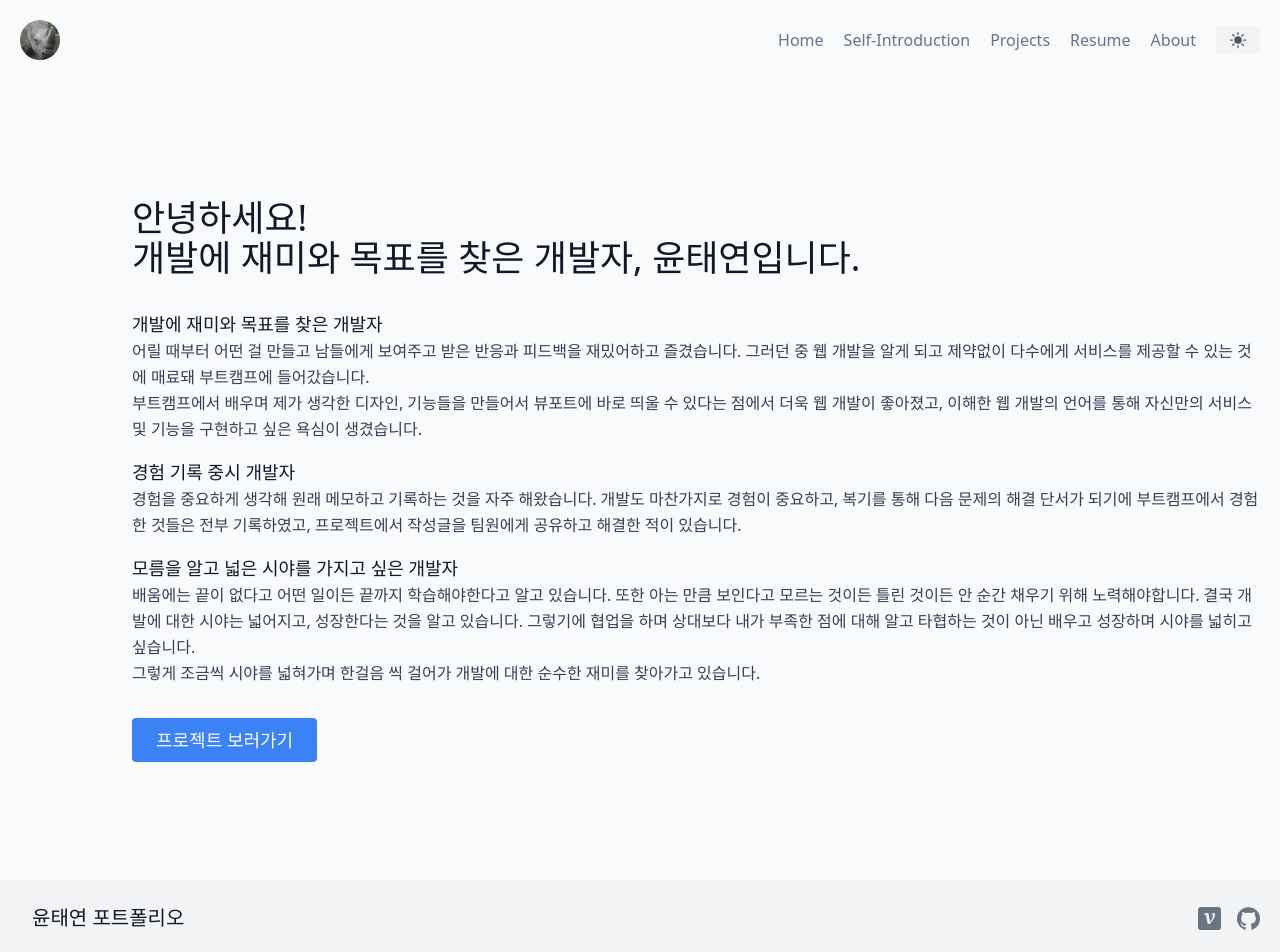
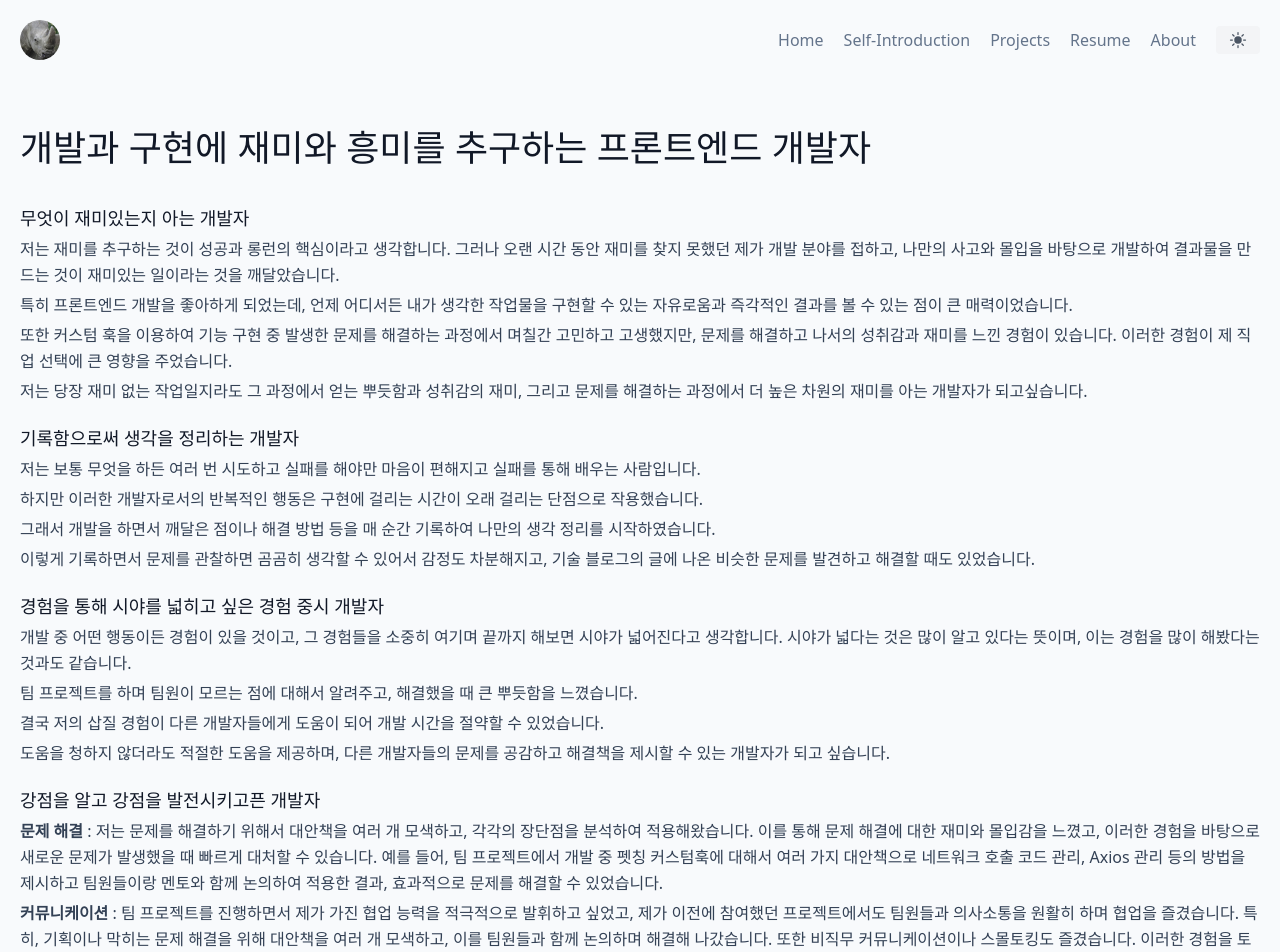
Before and after one commit to rhino-ty/Taeyeon_Portfoilo, a Next.js app: page /self-introduction in a window 1280 px wide. Shown: the top 952 px of the page. Built offline with nearby package versions, Linux system fonts and the light colour scheme.

Commit message:
feat: 이력서 토대로 SelfIntroduction 작성 및 디자인

```diff
--- a/src/components/SelfIntroductionContent.tsx
+++ b/src/components/SelfIntroductionContent.tsx
@@ -1,59 +1,97 @@
-import { Inter } from "@next/font/google";
 import Link from "next/link";
-
-const inter = Inter({ subsets: ["latin"] });
 
 export default function SelfIntroductionContent() {
   return (
     <>
-      <div className="lg:flex-grow lg:w-1/2 lg:pl-28 flex flex-col lg:items-start lg:text-left items-center text-center">
+      <main className="lg:flex-grow lg:w-1/2  flex flex-col lg:items-start lg:text-left items-center text-center">
         <h1 className="title-font sm:text-4xl text-3xl mb-4 font-medium text-gray-900">
-          안녕하세요!&nbsp;
-          <br className="hidden lg:inline-block" />
-          개발에 재미와 목표를 찾은 개발자, 윤태연입니다.
+          개발과 구현에 재미와 흥미를 추구하는 프론트엔드 개발자
         </h1>
-        <div className="mb-8 leading-relaxed">
-          <h2 className="text-gray-900 text-lg title-font font-medium mt-4">
-            개발에 재미와 목표를 찾은 개발자
+
+        <section className="mb-8 leading-relaxed">
+          <h2 className="self-intro-header title-font">무엇이 재미있는지 아는 개발자</h2>
+          <p className="self-intro-content">
+            저는 재미를 추구하는 것이 성공과 롱런의 핵심이라고 생각합니다. 그러나 오랜 시간 동안
+            재미를 찾지 못했던 제가 개발 분야를 접하고, 나만의 사고와 몰입을 바탕으로 개발하여
+            결과물을 만드는 것이 재미있는 일이라는 것을 깨달았습니다.
+          </p>
+          <p className="self-intro-content">
+            특히 프론트엔드 개발을 좋아하게 되었는데, 언제 어디서든 내가 생각한 작업물을 구현할 수
+            있는 자유로움과 즉각적인 결과를 볼 수 있는 점이 큰 매력이었습니다.
+          </p>
+          <p className="self-intro-content">
+            또한 커스텀 훅을 이용하여 기능 구현 중 발생한 문제를 해결하는 과정에서 며칠간 고민하고
+            고생했지만, 문제를 해결하고 나서의 성취감과 재미를 느낀 경험이 있습니다. 이러한 경험이
+            제 직업 선택에 큰 영향을 주었습니다.
+          </p>
+          <p className="self-intro-content">
+            저는 당장 재미 없는 작업일지라도 그 과정에서 얻는 뿌듯함과 성취감의 재미, 그리고 문제를
+            해결하는 과정에서 더 높은 차원의 재미를 아는 개발자가 되고싶습니다.
+          </p>
+
+          <h2 className="self-intro-header title-font">기록함으로써 생각을 정리하는 개발자</h2>
+          <p className="self-intro-content">
+            저는 보통 무엇을 하든 여러 번 시도하고 실패를 해야만 마음이 편해지고 실패를 통해 배우는
+            사람입니다.
+          </p>
+          <p className="self-intro-content">
+            하지만 이러한 개발자로서의 반복적인 행동은 구현에 걸리는 시간이 오래 걸리는 단점으로
+            작용했습니다.
+          </p>
+          <p className="self-intro-content">
+            그래서 개발을 하면서 깨달은 점이나 해결 방법 등을 매 순간 기록하여 나만의 생각 정리를
+            시작하였습니다.
+          </p>
+          <p className="self-intro-content">
+            이렇게 기록하면서 문제를 관찰하면 곰곰히 생각할 수 있어서 감정도 차분해지고, 기술
+            블로그의 글에 나온 비슷한 문제를 발견하고 해결할 때도 있었습니다.
+          </p>
+
+          <h2 className="self-intro-header title-font">
+            경험을 통해 시야를 넓히고 싶은 경험 중시 개발자
           </h2>
-          <p>
-            어릴 때부터 어떤 걸 만들고 남들에게 보여주고 받은 반응과 피드백을 재밌어하고 즐겼습니다.
-            그러던 중 웹 개발을 알게 되고 제약없이 다수에게 서비스를 제공할 수 있는 것에 매료돼
-            부트캠프에 들어갔습니다.
+          <p className="self-intro-content">
+            개발 중 어떤 행동이든 경험이 있을 것이고, 그 경험들을 소중히 여기며 끝까지 해보면 시야가
+            넓어진다고 생각합니다. 시야가 넓다는 것은 많이 알고 있다는 뜻이며, 이는 경험을 많이
+            해봤다는 것과도 같습니다.
           </p>
-          <p>
-            부트캠프에서 배우며 제가 생각한 디자인, 기능들을 만들어서 뷰포트에 바로 띄울 수 있다는
-            점에서 더욱 웹 개발이 좋아졌고, 이해한 웹 개발의 언어를 통해 자신만의 서비스 및 기능을
-            구현하고 싶은 욕심이 생겼습니다.
+          <p className="self-intro-content">
+            팀 프로젝트를 하며 팀원이 모르는 점에 대해서 알려주고, 해결했을 때 큰 뿌듯함을
+            느꼈습니다.
           </p>
-          <h2 className="text-gray-900 text-lg title-font font-medium mt-4">
-            경험 기록 중시 개발자
-          </h2>
-          <p>
-            경험을 중요하게 생각해 원래 메모하고 기록하는 것을 자주 해왔습니다. 개발도 마찬가지로
-            경험이 중요하고, 복기를 통해 다음 문제의 해결 단서가 되기에 부트캠프에서 경험한 것들은
-            전부 기록하였고, 프로젝트에서 작성글을 팀원에게 공유하고 해결한 적이 있습니다.
+          <p className="self-intro-content">
+            결국 저의 삽질 경험이 다른 개발자들에게 도움이 되어 개발 시간을 절약할 수 있었습니다.
           </p>
-          <h2 className="text-gray-900 text-lg title-font font-medium mt-4">
-            모름을 알고 넓은 시야를 가지고 싶은 개발자
-          </h2>
-          <p>
-            배움에는 끝이 없다고 어떤 일이든 끝까지 학습해야한다고 알고 있습니다. 또한 아는 만큼
-            보인다고 모르는 것이든 틀린 것이든 안 순간 채우기 위해 노력해야합니다. 결국 개발에 대한
-            시야는 넓어지고, 성장한다는 것을 알고 있습니다. 그렇기에 협업을 하며 상대보다 내가
-            부족한 점에 대해 알고 타협하는 것이 아닌 배우고 성장하며 시야를 넓히고 싶습니다.
+          <p className="self-intro-content">
+            도움을 청하지 않더라도 적절한 도움을 제공하며, 다른 개발자들의 문제를 공감하고 해결책을
+            제시할 수 있는 개발자가 되고 싶습니다.
           </p>
-          <p>
-            그렇게 조금씩 시야를 넓혀가며 한걸음 씩 걸어가 개발에 대한 순수한 재미를 찾아가고
-            있습니다.
+
+          <h2 className="self-intro-header title-font">강점을 알고 강점을 발전시키고픈 개발자 </h2>
+          <p className="self-intro-content">
+            <strong>문제 해결</strong> : 저는 문제를 해결하기 위해서 대안책을 여러 개 모색하고,
+            각각의 장단점을 분석하여 적용해왔습니다. 이를 통해 문제 해결에 대한 재미와 몰입감을
+            느꼈고, 이러한 경험을 바탕으로 새로운 문제가 발생했을 때 빠르게 대처할 수 있습니다. 예를
+            들어, 팀 프로젝트에서 개발 중 펫칭 커스텀훅에 대해서 여러 가지 대안책으로 네트워크 호출
+            코드 관리, Axios 관리 등의 방법을 제시하고 팀원들이랑 멘토와 함께 논의하여 적용한 결과,
+            효과적으로 문제를 해결할 수 있었습니다.
           </p>
-        </div>
-        <div className="flex justify-center">
-          <Link href="/projects" className="btn-project">
-            프로젝트 보러가기
-          </Link>
-        </div>
-      </div>
+          <p className="self-intro-content">
+            <strong>커뮤니케이션</strong> : 팀 프로젝트를 진행하면서 제가 가진 협업 능력을
+            적극적으로 발휘하고 싶었고, 제가 이전에 참여했던 프로젝트에서도 팀원들과 의사소통을
+            원활히 하며 협업을 즐겼습니다. 특히, 기획이나 막히는 문제 해결을 위해 대안책을 여러 개
+            모색하고, 이를 팀원들과 함께 논의하며 해결해 나갔습니다. 또한 비직무 커뮤니케이션이나
+            스몰토킹도 즐겼습니다. 이러한 경험을 토대로 입사하게 된다면 저만의 커뮤니케이션을 통해
+            팀의 유대를 쌓아가고 싶습니다.
+          </p>
+          <p className="self-intro-content">
+            <strong>학습</strong> : 새로운 것을 배우는 것을 좋아하여, 거리낌 없이 적극적으로 학습에
+            참여합니다. 프로젝트에서 새로운 기술을 적용하고자 하면, 공식 문서를 살펴보고 스스로
+            적용하고, 기록하는 등 끊임없이 학습하여 발전하는 것을 즐기고 있습니다. 이러한 노력이
+            나의 시야를 넓히는데 큰 도움이 될 것이라고 생각합니다.
+          </p>
+        </section>
+      </main>
     </>
   );
 }
```
